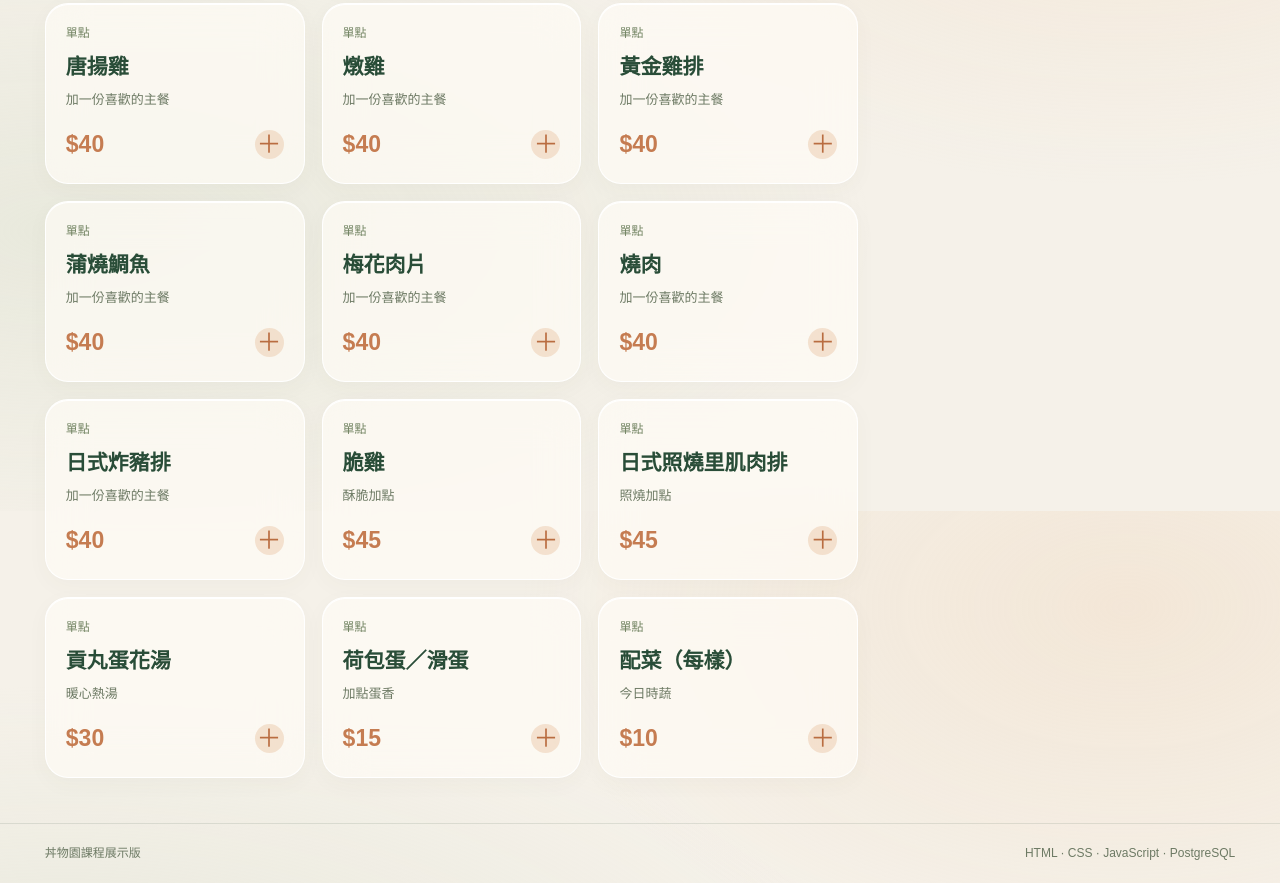
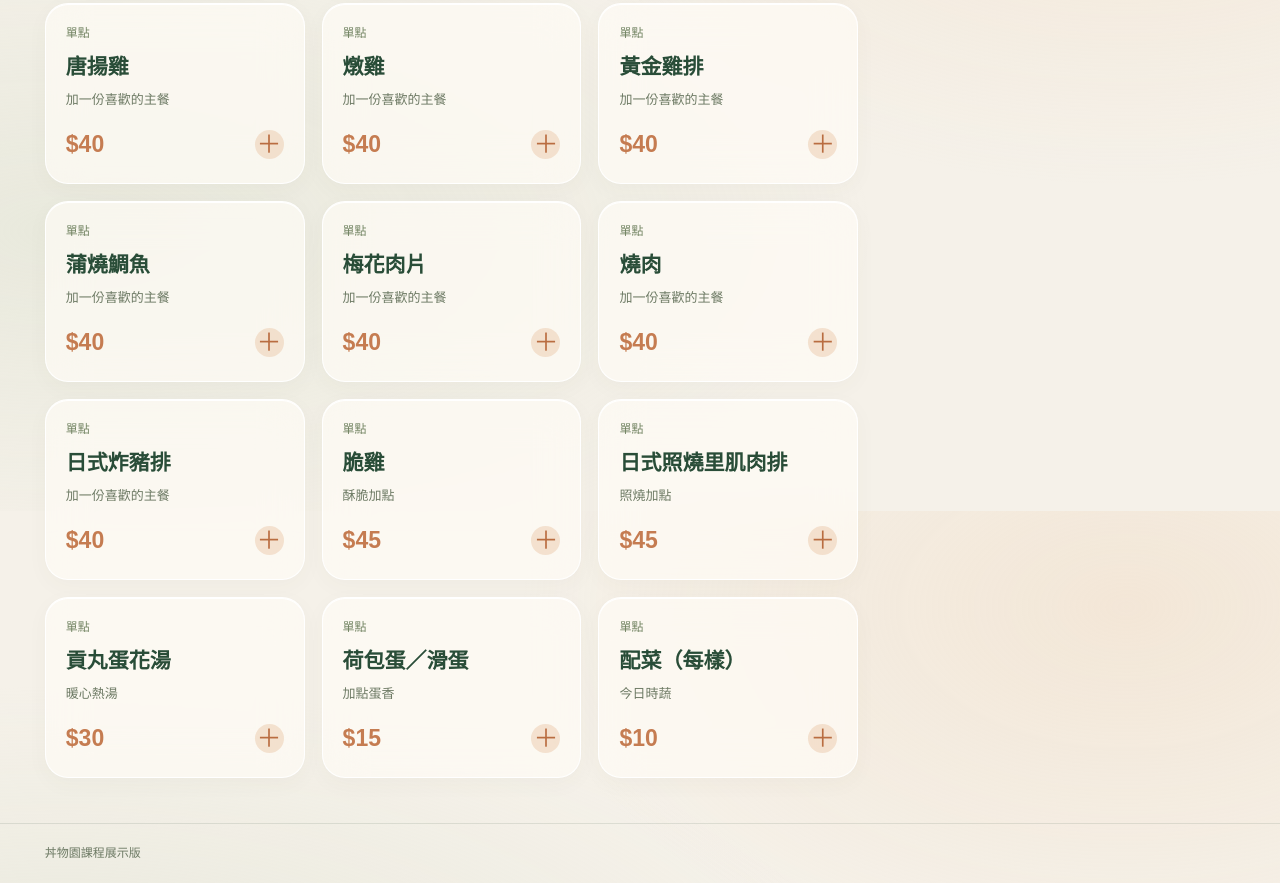
Before and after one commit to stefany6290-dot/bento, a plain HTML site: page index.html in a window 1280 px wide. Shown: the part 2689-3572 px from the top of the page. Drawn offline with Linux system fonts and the light colour scheme; no server answers; a web font is replaced by a local one.

Commit message:
Update index.html

```diff
--- a/index.html
+++ b/index.html
@@ -5,7 +5,7 @@
 <body data-platform="customer"><div id="mode-notice" class="mode-notice"></div>
 <header class="topbar"><a class="brand" href="./"><span class="bowl-logo" aria-hidden="true">丼</span><span>丼物園<small>DONBURI GARDEN</small></span></a><nav aria-label="主選單"><a href="#customer" data-nav="customer">線上點餐</a><a href="#tracking" data-nav="tracking">訂單追蹤</a></nav><button class="cart-toggle" data-action="cart" aria-label="開啟購物車">購物車 <b id="cart-count">0</b></button></header>
 <div id="status" role="status" aria-live="polite"></div><main id="app"></main>
-<footer>丼物園課程展示版<span>HTML · CSS · JavaScript · PostgreSQL</span></footer>
+<footer>丼物園課程展示版</footer>
 <dialog id="product-dialog" aria-labelledby="product-title"></dialog><dialog id="cancel-dialog" aria-labelledby="cancel-title"></dialog>
 <div id="cart-shade" class="cart-shade" hidden data-action="close-cart"></div>
 <noscript>請開啟 JavaScript，才能使用購物車與訂單追蹤。</noscript></body></html>
```
